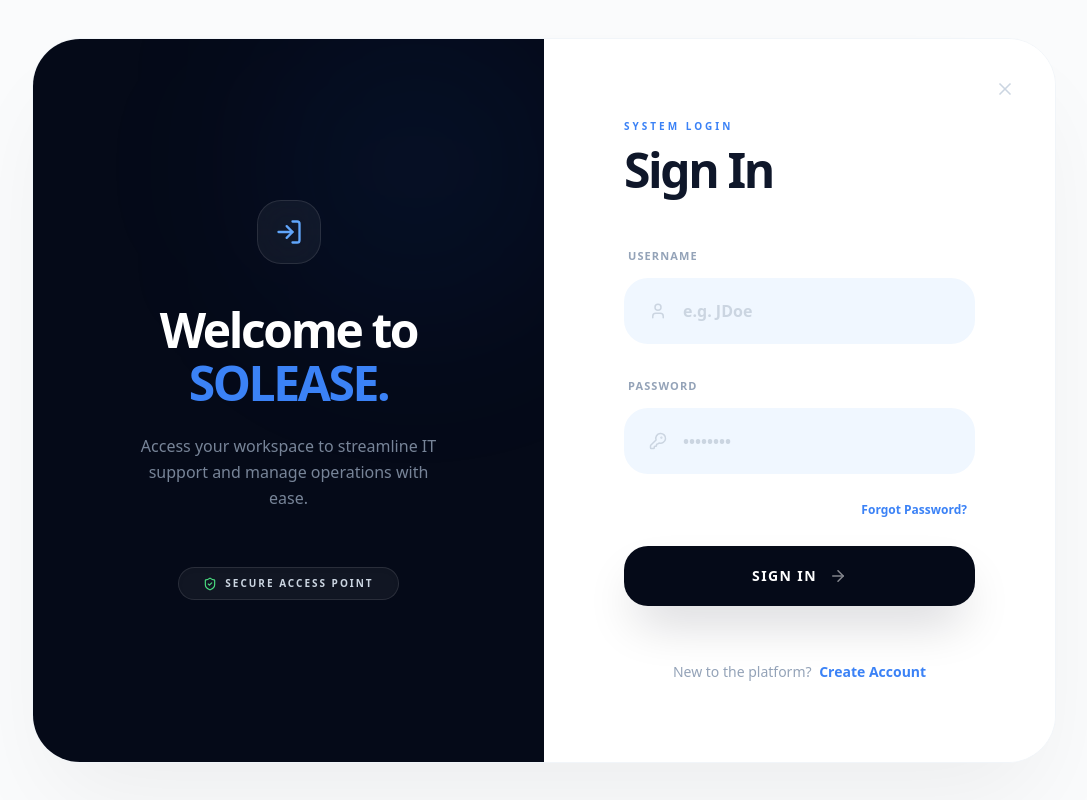
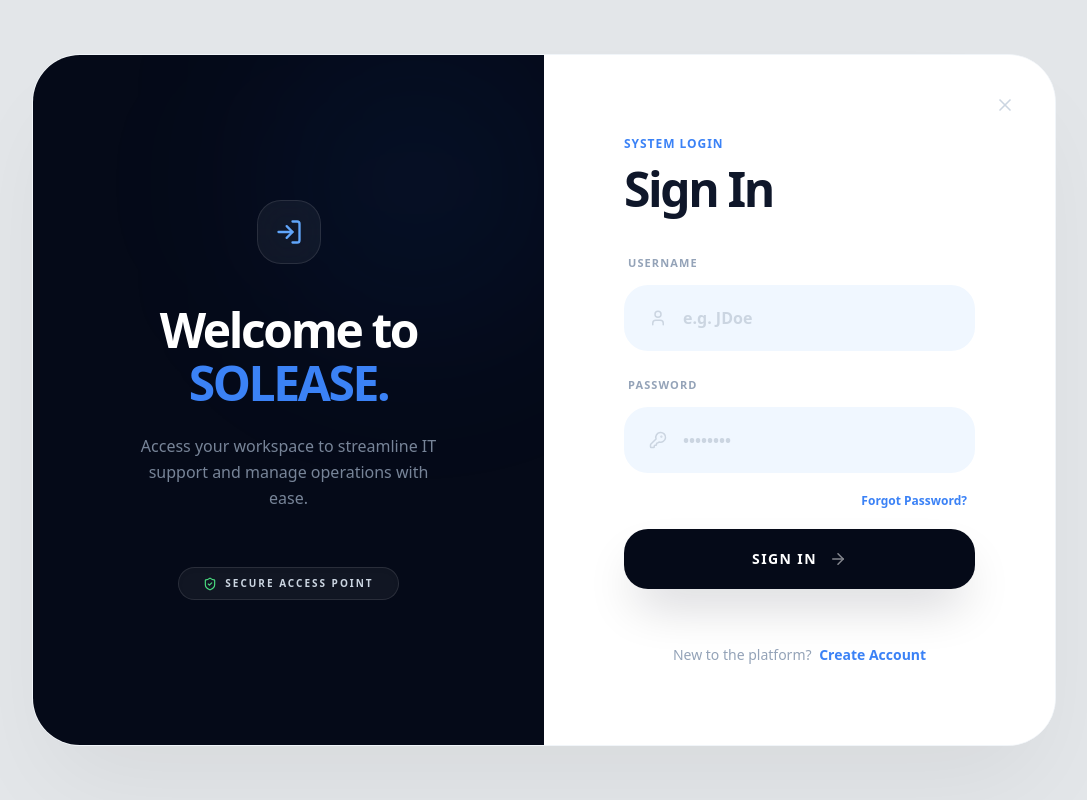
Before and after one commit to JAM3S11/solease, a React (Vite) app in the folder frontend/: page /login in a window 1280 px wide. Shown: the whole page, without its empty margins (96-1183 px from the left). Built offline with nearby package versions, Linux system fonts and the light colour scheme; no server answers.

Commit message:
Update commit

```diff
--- a/frontend/src/components/LoginForm.jsx
+++ b/frontend/src/components/LoginForm.jsx
@@ -53,7 +53,7 @@ const LoginForm = () => {
   };
 
   return (
-    <section className="relative min-h-screen flex items-center justify-center bg-[#fafbfc] px-4 overflow-hidden font-sans">
+    <section className="relative min-h-screen flex items-center justify-center bg-[#e3e6e9] px-2 overflow-hidden font-sans">
       {/* Background Decorative Accents */}
       <div className="absolute top-[-10%] left-[-10%] w-[40rem] h-[40rem] bg-indigo-500/5 rounded-full blur-[120px] -z-10" />
       <div className="absolute bottom-[-10%] right-[-10%] w-[30rem] h-[30rem] bg-blue-500/5 rounded-full blur-[120px] -z-10" />
@@ -64,7 +64,7 @@ const LoginForm = () => {
         <motion.div
           initial={{ opacity: 0, x: -20 }}
           animate={{ opacity: 1, x: 0 }}
-          className="hidden md:flex flex-col justify-center items-center bg-[#050a18] text-white p-16 relative overflow-hidden"
+          className="hidden md:flex flex-col justify-center items-center bg-[#050a18] text-white p-14 relative overflow-hidden"
         >
           <div className="absolute top-0 right-0 w-64 h-64 bg-blue-600/10 blur-[100px] rounded-full" />
 
@@ -73,7 +73,7 @@ const LoginForm = () => {
                 <LogIn className="text-blue-400" size={28} />
              </div>
 
-             <h1 className="text-5xl font-black mb-6 tracking-tighter text-center leading-[1.1]">
+             <h1 className="text-5xl font-bold mb-6 tracking-tighter text-center leading-[1.1]">
                Welcome to<br />
                <span className="text-[#3b82f6]">SOLEASE.</span>
              </h1>
@@ -104,12 +104,12 @@ const LoginForm = () => {
           </button>
 
           {/* Header */}
-          <div className="mb-12">
-            <span className="text-[#3b82f6] text-[10px] font-black uppercase tracking-[0.3em] mb-3 block">System Login</span>
-            <h2 className="text-5xl font-black text-slate-900 tracking-tighter">Sign In</h2>
+          <div className="mb-9">
+            <span className="text-[#3b82f6] text-[12px] font-bold uppercase tracking-[0.08em] mb-3 block">System Login</span>
+            <h2 className="text-5xl font-extrabold text-slate-900 tracking-tighter">Sign In</h2>
           </div>
 
-          <form className="space-y-7" onSubmit={handleLogin}>
+          <form className="space-y-5" onSubmit={handleLogin}>
             {/* Username Field */}
             <div className="space-y-3">
               <label className="text-[11px] font-black text-slate-400 uppercase ml-1 tracking-widest">Username</label>
```
